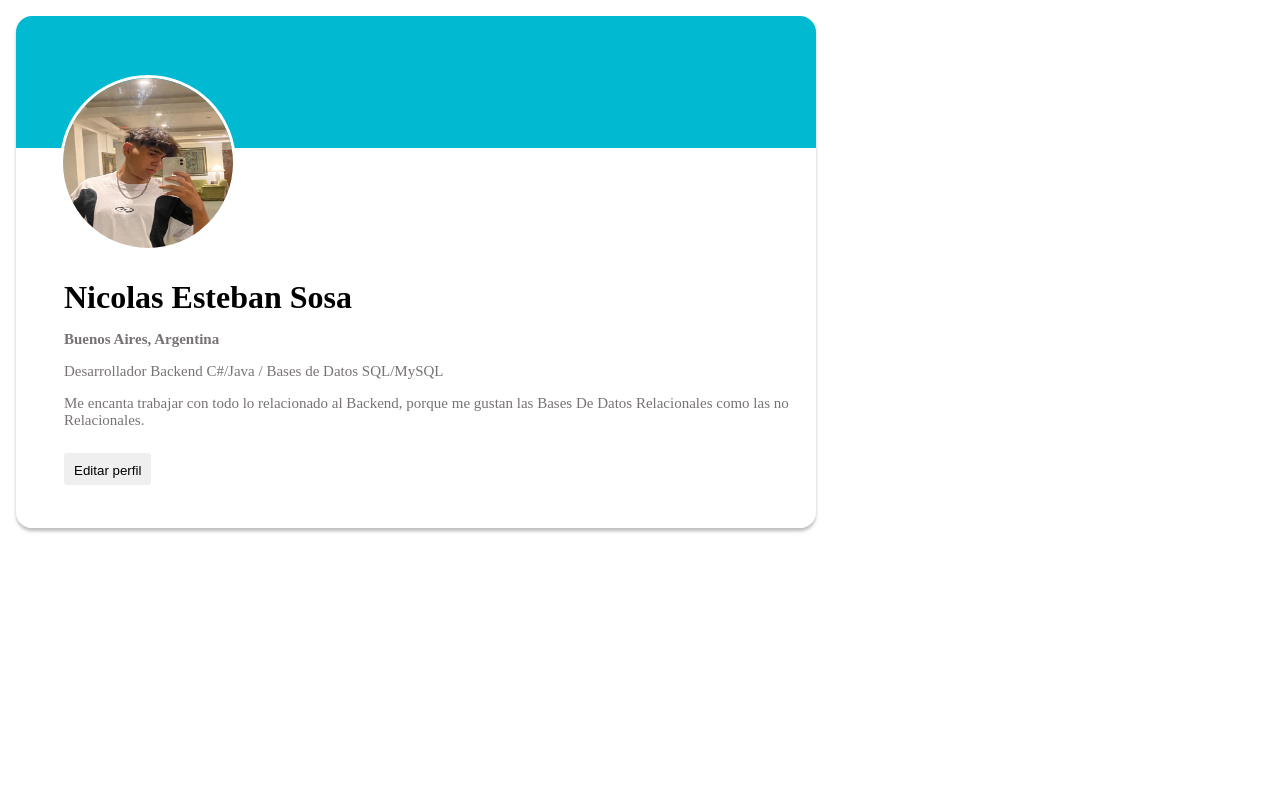
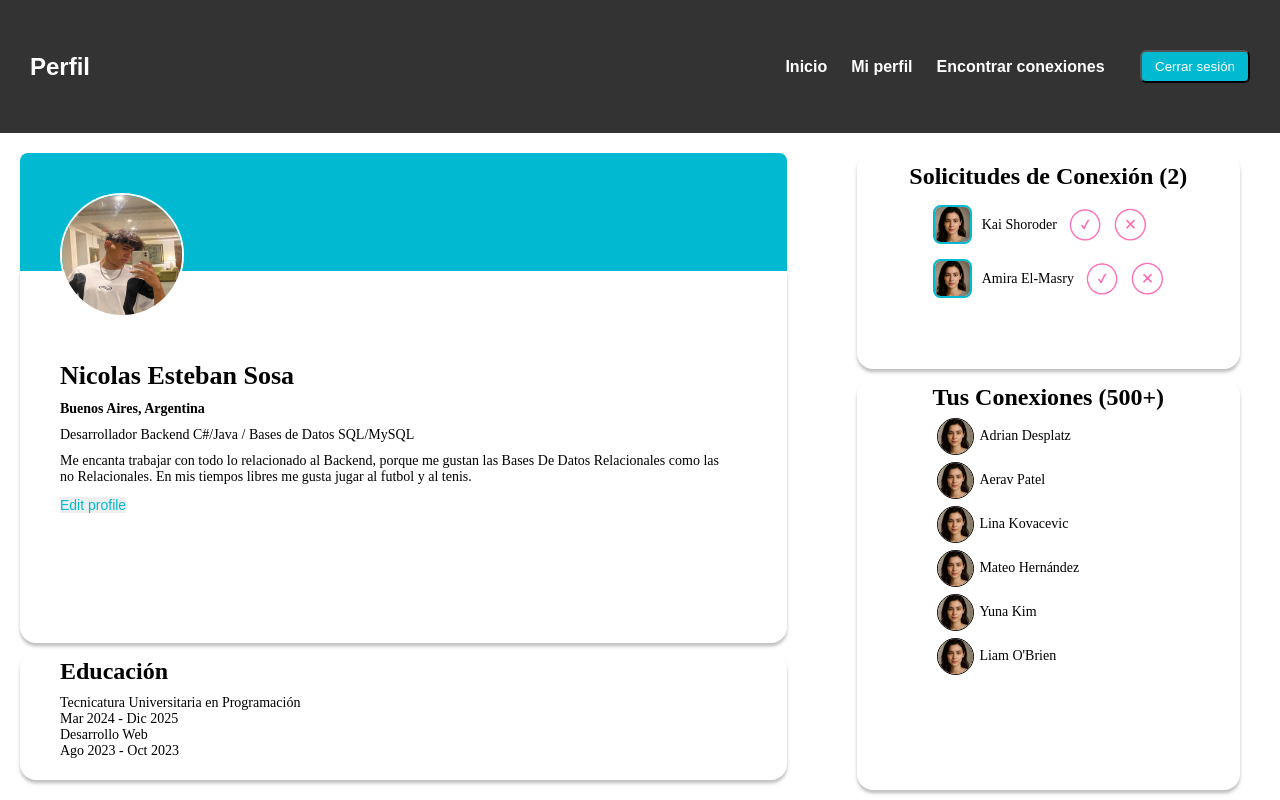
Before and after one commit to Nicolas-Sosa1/Pagina_de_Perfil, a plain HTML site: page index.html in a window 1280 px wide. Drawn offline with Linux system fonts and the light colour scheme.

Commit message:
Pagina de perfil terminada

```diff
--- a/index.html
+++ b/index.html
@@ -3,17 +3,38 @@
 <head>
   <meta charset="UTF-8">
   <meta name="viewport" content="width=device-width, initial-scale=1.0">
-  <title>Tarjeta de Usuario</title>
+  <title>Página de Perfil</title>
   <link rel="stylesheet" href="style.css">
 </head>
 <body>
 
-  <div id="menu-card1">
+  <header>
 
-    <div id="container1">
+  <nav id="navbar">
+    <div id="logo">
+      <h1>Perfil</h1>
+    </div>
+    <ul id="nav_links">
+      <li><a href="#">Inicio</a></li>
+      <li><a href="#">Mi perfil</a></li>
+      <li><a href="#">Encontrar conexiones</a></li>
+    </ul>
+    <div id="close_sesion">
+      <button>Cerrar sesión</button>
+    </div>
+  </nav>
+
+  </header>
+
+  <main>
+
+    <div id="main_1">
+
+      <div id="card_header">
         <img  id="img_Nicolas" src="img/NicolasEstebanSosa.jpg" alt="Foto de perfil">
       </div>
-    <div id="container2">
+
+      <div id="card_body">
 
         <h1>Nicolas Esteban Sosa</h1>
         <h2>Buenos Aires, Argentina</h2>
@@ -21,15 +42,99 @@
         <p>
           Me encanta trabajar con todo lo relacionado al Backend,
           porque me gustan las Bases De Datos Relacionales como las no
-         Relacionales.
+          Relacionales. En mis tiempos libres me gusta jugar al futbol y al tenis.
         </p>
 
-     <div>
-      <button id="btn_perfil">Editar perfil</button>
+        <div id="btn_cerrar">
+        <button id="btn_perfil">Edit profile</button>
+        </div>
+      </div>
+
+      <div id="card_education">
+
+        <h2>Educación</h2>
+        <p> Tecnicatura Universitaria en Programación
+          <br> Mar 2024 - Dic 2025 <br> Desarrollo Web
+          <br> Ago 2023 - Oct 2023
+        </p>
       </div>
 
     </div>
+
+
+    <div id="main_2">
+
+      <div id="card_sol_conexion">
+
+        <div id="title_sol_conexion">
+          <h2>Solicitudes de Conexión (2)</h2>
+
         </div>
+
+        <div id="people_sol_conexion">
+
+          <div class="persona1">
+            <p>Kai Shoroder</p>
+            <img class="imgPersona1" src="./Img/Persona.png" alt="Persona">
+            <img class="imgYes" src="./Img/yes.png" alt="yes">
+            <img class="imgNo" src="./Img/no.png" alt="no">
+          </div>
+
+          <div class="persona1">
+            <p>Amira El-Masry</p>
+            <img class="imgPersona1" src="./Img/Persona.png" alt="Persona">
+            <img class="imgYes" src="./Img/yes.png" alt="yes">
+            <img class="imgNo" src="./Img/no.png" alt="no">
+
+          </div>
+
+        </div>
+
+
+      </div>
+
+      <div id="card_tus_conexion">
+
+        <div id="title_tus_conexiones">
+          <h2>Tus Conexiones (500+)</h2>
+        </div>
+
+        <div id="people_tus_conexiones">
+
+          <div class="persona">
+            <img class="imgPersona" src="./Img/Persona.png" alt="Persona">
+            <p>Adrian Desplatz</p>
+          </div>
+          <div class="persona">
+            <img class="imgPersona" src="./Img/Persona.png" alt="Persona">
+            <p>Aerav Patel</p>
+          </div>
+          <div class="persona">
+            <img class="imgPersona" src="./Img/Persona.png" alt="Persona">
+            <p>Lina Kovacevic</p>
+          </div>
+          <div class="persona">
+            <img class="imgPersona" src="./Img/Persona.png" alt="Persona">
+            <p>Mateo Hernández</p>
+          </div>
+          <div class="persona">
+            <img class="imgPersona" src="./Img/Persona.png" alt="Persona">
+            <p>Yuna Kim</p>
+          </div>
+          <div class="persona">
+            <img class="imgPersona" src="./Img/Persona.png" alt="Persona">
+            <p>Liam O'Brien</p>
+          </div>
+        </div>
+
+
+
+
+      </div>
+
+    </div>
+
+  </main>
 
 </body>
 </html>
--- a/style.css
+++ b/style.css
@@ -3,47 +3,106 @@
   margin: 0;
 
 }
-body{
-  margin: 1rem;
+
+body {
+  height: 100vh;
+  background-color: white;
+  display: flex;
+  flex-direction: column;
+
 }
 
-#menu-card1{
+header {
+  flex: 1;
+  background-color: #333333;
   display: flex;
-  flex-direction: column;
-  width: 50rem;
-  height: 32rem;
-  box-shadow: 0rem 0.2rem 0.2rem #8888;
-  border-radius: 1rem;
-  overflow: hidden;
+
 
 
 }
 
-#img_Nicolas{
-  width: 170px;
-  height: 170px;
-  border-radius: 50%;
-  position: absolute;
-  top: 75px;
-  left: 60px;
-  border: 3px solid white;
-
-}
-
-#container1{
-  background-color: #01BAD2;
+#navbar{
   flex: 1;
-  width: 100%;
+  display: flex;
+  flex-direction: row;
+  align-items: center;
+  font-size: 16px;
+  font-family: Arial, Helvetica, sans-serif;
 
 
 }
 
-#container2{
+#logo{
+  flex: 1;
+  display: flex;
+  justify-content: flex-start;
+
+}
+
+#logo h1{
+
+  color: white;
+  margin-left: 30px;
+
+}
+
+#nav_links{
   flex: 2;
+  display: flex;
+  justify-content: center;
+  gap:24px;
+  margin-left: 610px;
+  list-style: none;
+
+}
+
+#nav_links li{
+
+}
+
+#nav_links a{
+  color: white;
+  text-decoration: none;
+  font-weight: 600;
+
+}
+
+
+#close_sesion{
+  flex: 1;
+  display: flex;
+  justify-content: end;
+
+}
+
+#close_sesion button{
+  background-color: #01BAD2;
+  color: white;
+  padding: 5px;
+  border-radius: 6px;
+  margin-right: 30px;
+  width: 110px;
+  height: 33px;
+
+
+
+}
+
+
+
+main {
+  flex: 5;
+  display: flex;
   background-color: white;
-  margin-top: 100px;
-  padding-top: 1rem;
-  padding-left: 3rem;
+
+
+}
+
+#main_1{
+  margin-left: 20px;
+  margin-right: 70px;
+  margin-top: 20px;
+  flex: 2;
   display: flex;
   flex-direction: column;
 
@@ -51,33 +110,201 @@ body{
 
 }
 
-#container2 h2,
-#container2 p {
-  color: rgb(120, 115, 115);
+#main_2{
+  background-color:white;
+  flex: 1;
+  display: flex;
+  flex-direction: column;
+  margin-top: 20px;
+  margin-right: 40px;
 
 }
 
-#container2 h2,
-#container2 p,
-#container2 h1 {
-  margin-top: 15px;
+#card_header{
+  background-color:#01BAD2;
+  flex: 1;
+  position: relative;
+  border-radius: 0.5rem 0.5rem 0 0;
+}
+
+#card_header #img_Nicolas{
+  width: 120px;
+  height: 120px;
+  border-radius: 50%;
+  position: absolute;
+  top: 40px;
+  left: 40px;
+  border: 2px solid white;
 
 }
 
-#container2 h2,
-#container2 p{
-  font-size: 15px;
+#card_body{
+  background-color: white;
+  flex: 3;
+  display: flex;
+  flex-direction: column;
+  justify-content: start;
+  padding-bottom: 20px;
+  padding-left: 40px;
+  padding-right: 60px;
+  border-radius: 0 0 1rem 1rem;
+  box-shadow: 0rem 0.2rem 0.2rem #8888;
+
 }
 
-#container2 #btn_perfil{
+#card_body h1 {
+  margin-top: 90px;
+  font-size: 26px;
+}
+
+#card_body h2, p{
+  margin-top: 10px;
+  font-size: 14px;
+}
+
+#btn_perfil{
+  margin-top: 12px;
   border: none;
-  margin-top: 1.5rem;
-  height: 2rem;
-  border-radius: 0.2rem;
-  padding-left: 10px;
-  padding-right: 10px;
-  padding-top: 10px;
+  color: #01BAD2;
+  font-size: 14px;
+
+}
+
+#card_education{
+  margin-top: 10px;
+  margin-bottom: 20px;
+  background-color: white;
+  flex: 1;
+  display: flex;
+  flex-direction: column;
+  padding-left: 40px;
   padding-bottom: 10px;
+  border-radius: 1rem 1rem 1rem 1rem;
+  box-shadow: 0rem 0.2rem 0.2rem #8888;
 
 
 }
+
+#card_education h2{
+  margin-top: 5px;
+}
+
+
+
+#card_sol_conexion{
+  background-color: white;
+  flex: 1;
+  display: flex;
+  flex-direction: column;
+  align-items: center;
+  padding-top: 10px;
+  border-radius: 1rem 1rem 1rem 1rem;
+  box-shadow: 0rem 0.2rem 0.2rem #8888;
+  margin-bottom: 10px;
+
+}
+
+
+#people_sol_conexion .persona1 {
+  display: flex;
+  align-items: center;
+  gap: 10px;
+  margin-top: 15px;
+}
+
+
+#people_sol_conexion .persona1 .imgPersona1{
+  order: 1
+}
+#people_sol_conexion .persona1 p{
+  order: 2;
+  margin: 0;
+}
+#people_sol_conexion .persona1 .imgYes{
+  order: 3;
+}
+#people_sol_conexion .persona1 .imgNo{
+  order: 4;
+}
+
+
+
+#title_sol_conexion{
+
+
+
+}
+
+
+
+
+/*IMG PERSONAS*/
+/*-----------------------------------------------------*/
+
+#people_sol_conexion .persona1 .imgPersona1{
+  width: 35px;
+  height: 35px;
+  border: 2px solid #01BAD2;
+  border-radius: 20%;
+}
+
+#people_sol_conexion .persona1 .imgYes{
+  width: 35px;
+  height: 35px;
+}
+
+#people_sol_conexion .persona1 .imgNo{
+  width: 35px;
+  height: 35px;
+}
+
+/*-----------------------------------------------------*/
+
+
+#card_tus_conexion{
+  background-color: white;
+  flex: 2;
+  display: flex;
+  flex-direction: column;
+  align-items: center;
+  border-radius: 1rem 1rem 1rem 1rem;
+  box-shadow: 0rem 0.2rem 0.2rem #8888;
+  margin-bottom: 10px;
+
+
+}
+
+#people_tus_conexiones .persona{
+  display: flex;
+  align-items: center;
+  gap: 5px;
+  margin-top: 7px;
+  margin-right: 80px;
+
+}
+
+
+
+/*IMG PERSONAS*/
+/*-----------------------------------------------------*/
+#people_tus_conexiones .persona .imgPersona{
+  width: 35px;
+  height: 35px;
+  border-radius: 50%;
+  border: 1px solid black;
+}
+
+/*-----------------------------------------------------*/
+
+
+#people_tus_conexiones .persona .imgPersona{
+  order: 1;
+}
+
+#people_tus_conexiones .persona p{
+  order: 2; margin: 0;
+}
+
+#card_tus_conexion #title_tus_conexiones{
+  margin-top: 5px;
+}
```
Also changed, not shown: Img/Persona.png (added), Img/no.png (added), Img/yes.png (added). Lines whose indentation alone changed are shown as unchanged.
